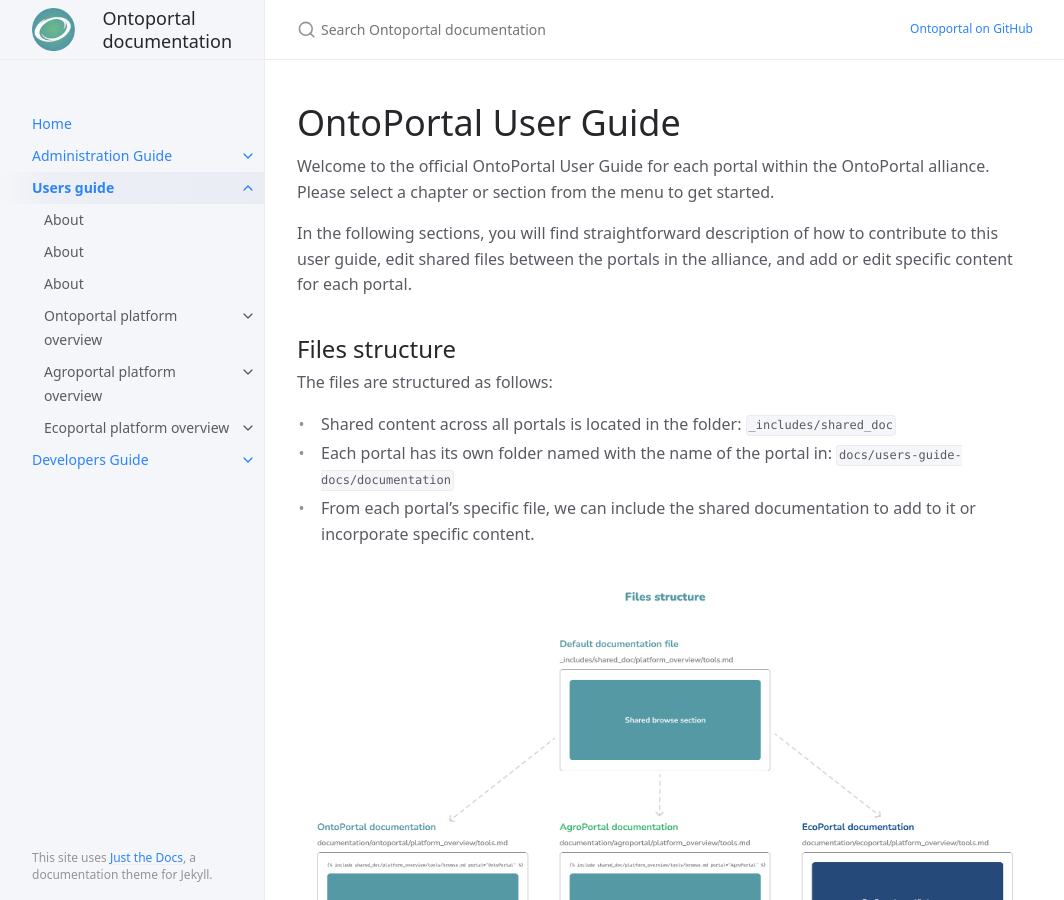
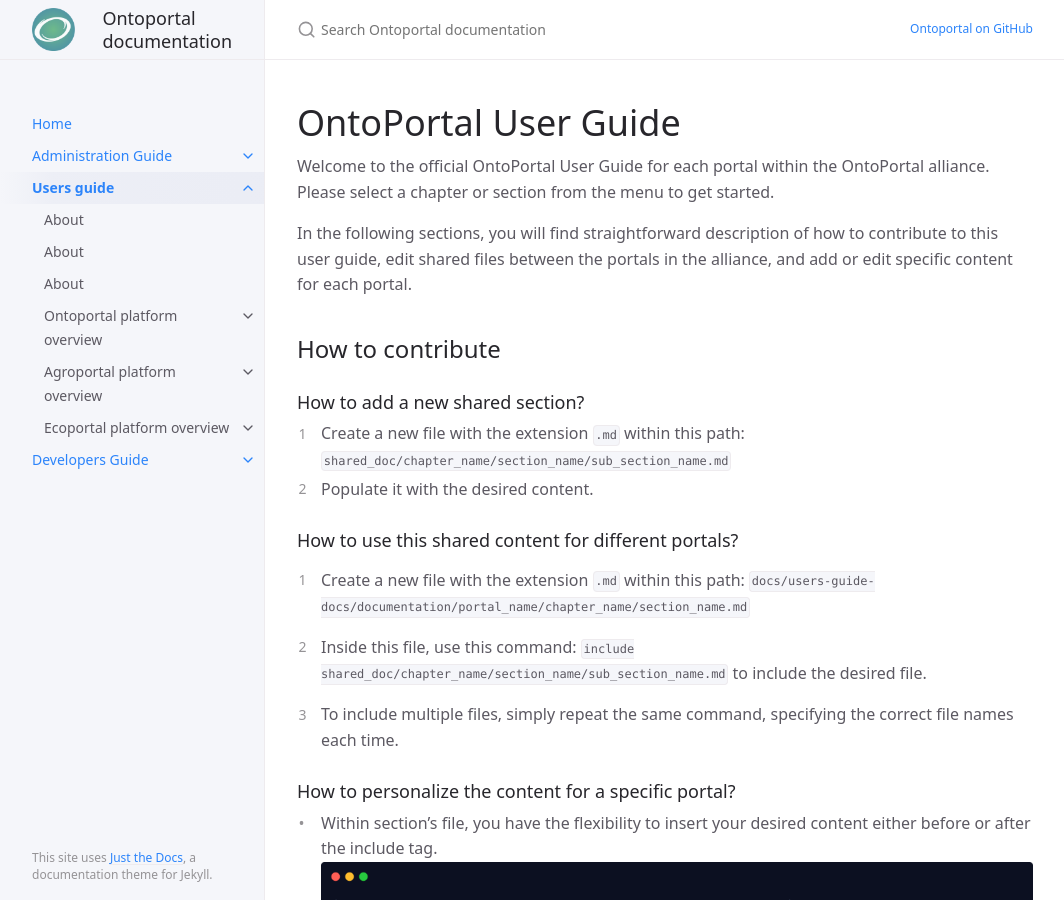
Before and after one commit to ontoportal/documentation, a Jekyll site: the page built from docs/users-guide-docs/index.md, in a window 1280 px wide and 900 px high. Shown: the whole window, without its empty margins (107-1171 px from the left). Built offline with Jekyll 4.4.1, drawn with Linux system fonts in a browser that asks for light colours; some of the changed text lies outside the part shown.

Commit message:
update how to contribute to the federated doc

```diff
--- a/_includes/shared_doc/how_to_contribute.md
+++ b/_includes/shared_doc/how_to_contribute.md
@@ -1,13 +1,3 @@
-## Files structure
-The files are structured as follows:
-
-- Shared content across all portals is located in the folder: `_includes/shared_doc`
-- Each portal has its own folder named with the name of the portal in: `docs/users-guide-docs/documentation`
-- From each portal's specific file, we can include the shared documentation to add to it or incorporate specific content.
-
-![files structure]({{site.baseimgs}}/files_structure.png)
-
-
 ## How to contribute
 
 ### How to add a new shared section?
@@ -55,3 +45,12 @@ The files are structured as follows:
 - To use a variable inside your text, you need to put it inside &#123; include.VAR_NAME &#125;
 
 [How to contribute on github](../../documentation/docs/documentation-docs/how-to-contribute-doc/)
+
+## Files structure
+The files are structured as follows:
+
+- Shared content across all portals is located in the folder: `_includes/shared_doc`
+- Each portal has its own folder named with the name of the portal in: `docs/users-guide-docs/documentation`
+- From each portal's specific file, we can include the shared documentation to add to it or incorporate specific content.
+
+![files structure]({{site.baseimgs}}/files_structure.png)
```
